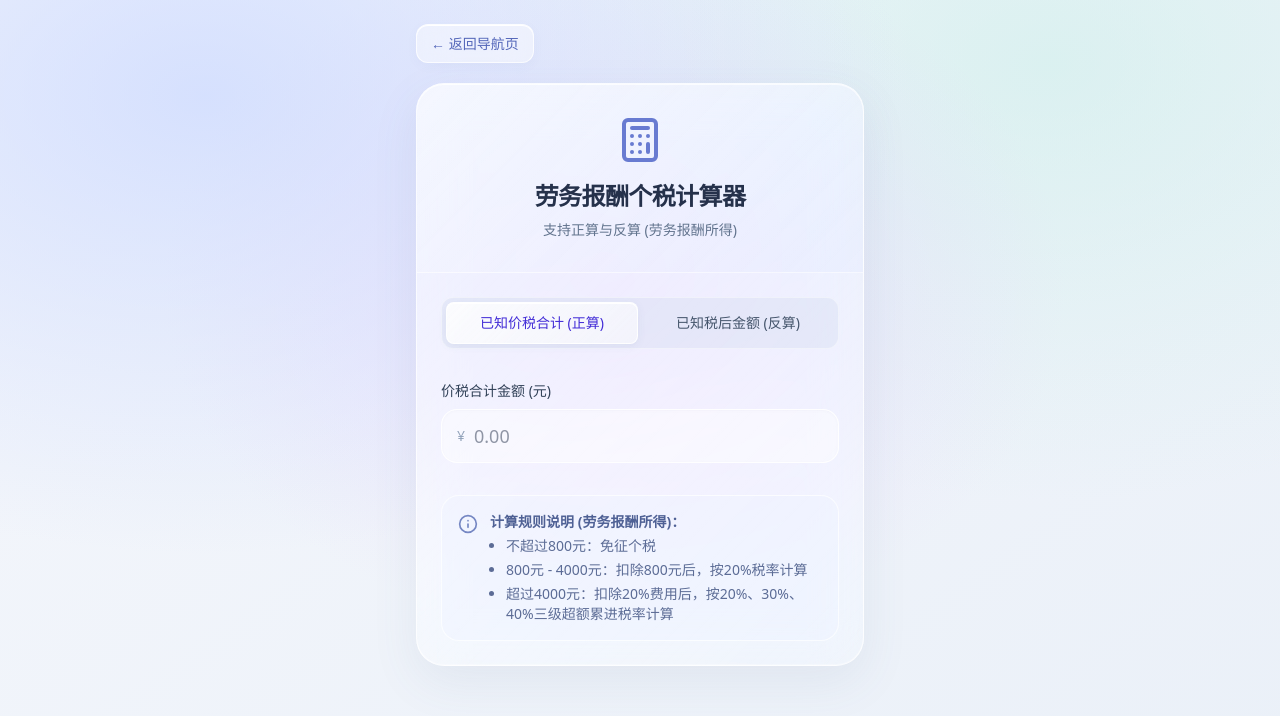
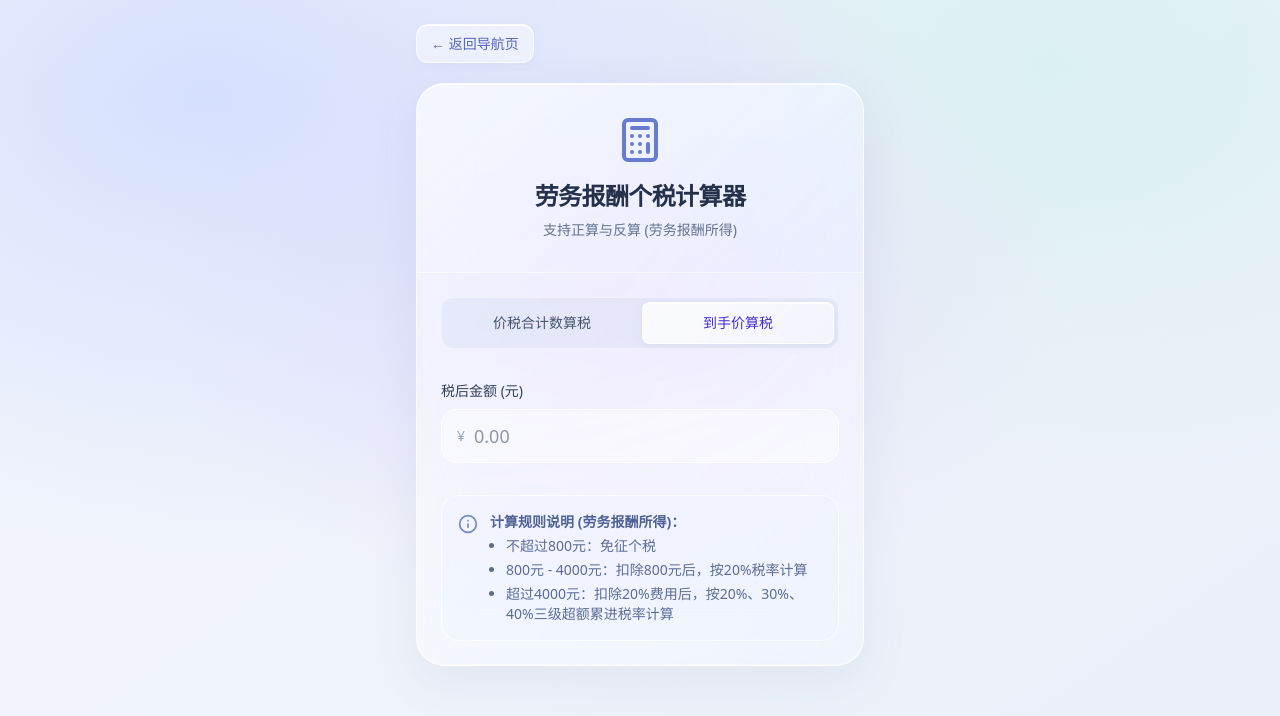
Before and after one commit to Reirei-syu/income-tax, a React (Vite) app: page / in a window 1280 px wide. Shown: the top 716 px of the page. Built offline with nearby package versions, Linux system fonts and the light colour scheme.

Commit message:
调整算税模式名称并默认到手价算税

```diff
--- a/src/App.tsx
+++ b/src/App.tsx
@@ -9,7 +9,7 @@ import { Calculator, Info, Receipt, Wallet, Percent, MinusCircle } from 'lucide-
 type CalcMode = 'forward' | 'reverse';
 
 export default function App() {
-  const [mode, setMode] = useState<CalcMode>('forward');
+  const [mode, setMode] = useState<CalcMode>('reverse');
   const [inputValue, setInputValue] = useState<string>('');
 
   const [result, setResult] = useState<{
@@ -114,7 +114,7 @@ export default function App() {
                   : 'text-slate-600 hover:text-slate-900'
               }`}
             >
-              已知价税合计 (正算)
+              价税合计数算税
             </button>
             <button
               onClick={() => { setMode('reverse'); setInputValue(''); }}
@@ -124,7 +124,7 @@ export default function App() {
                   : 'text-slate-600 hover:text-slate-900'
               }`}
             >
-              已知税后金额 (反算)
+              到手价算税
             </button>
           </div>
 
```
Also changed, not shown: 1 other file (tests, documents, lock files or other folders).
